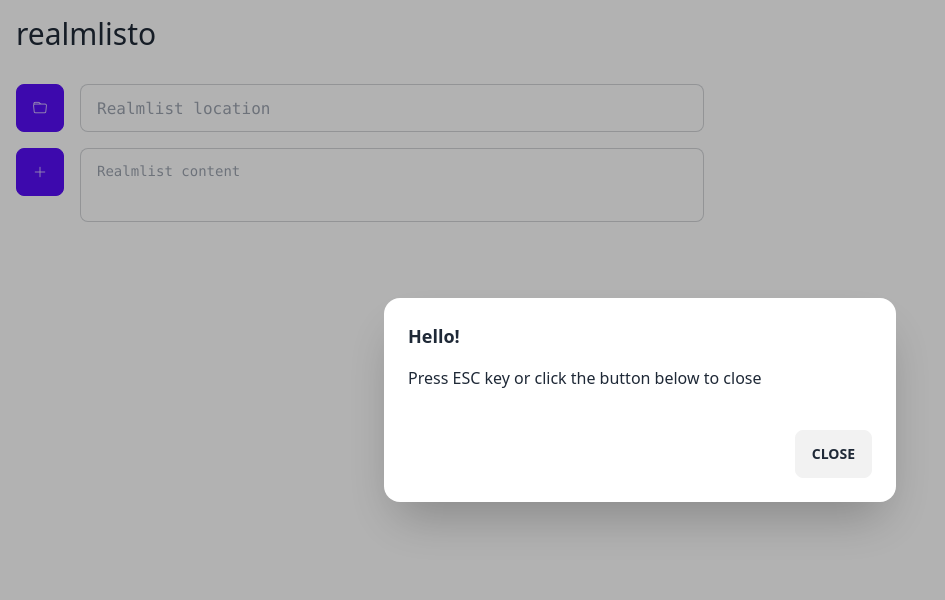
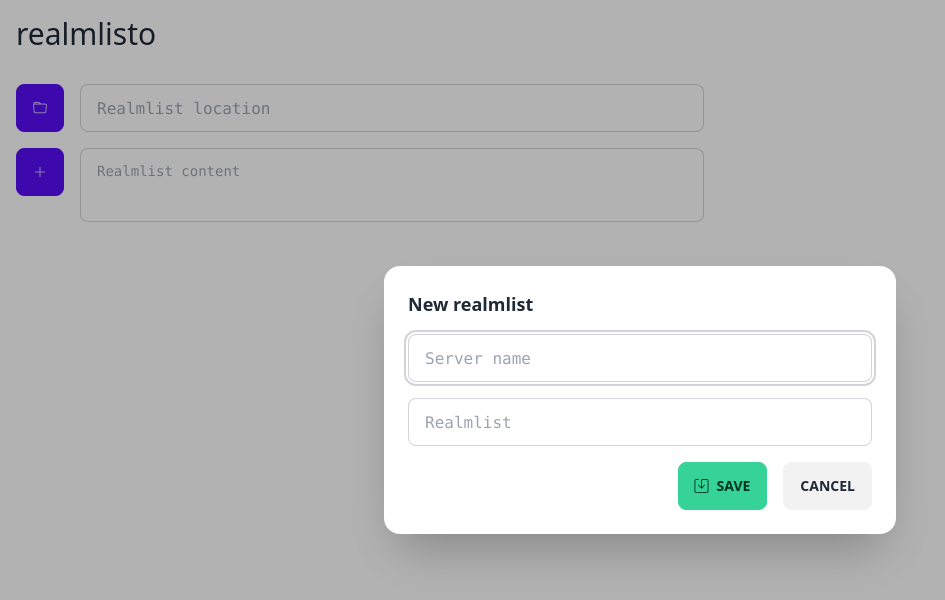
Before and after one commit to nicotakenotice/realmlisto, a SvelteKit app: page / in a window 1280 px wide. Both pictures are taken after a click on the button 40 px from the left and 172 px from the top of the page. Shown: the top 600 px of the page, without its empty margins (0-945 px from the left). Built offline with nearby package versions, Linux system fonts and the light colour scheme.

Commit message:
update dialog for new realmlists

```diff
--- a/src/routes/+page.svelte
+++ b/src/routes/+page.svelte
@@ -1,14 +1,15 @@
 <script lang="ts">
-  import { SOURCE } from '$lib/enums';
-  import { Realmlist } from '$lib/models';
+  import { REALMLIST_SOURCE } from '$lib/enums';
+  import { Realmlist, RealmlistFormData } from '$lib/models';
   import { onMount } from 'svelte';
 
   const appName: string = 'realmlisto';
   let realmlist: Realmlist = new Realmlist();
+  let realmlistFormData: RealmlistFormData = new RealmlistFormData();
   let isSelectingFile: boolean = false;
 
   onMount(async () => {
-    realmlist = await window.electronApi.getRealmlist$(SOURCE.CONFIG);
+    realmlist = await window.electronApi.getRealmlist$(REALMLIST_SOURCE.CONFIG);
   });
 
   const getRealmlist$ = async () => {
@@ -17,7 +18,7 @@
       return;
     }
     isSelectingFile = true;
-    await window.electronApi.getRealmlist$(SOURCE.DIALOG)
+    await window.electronApi.getRealmlist$(REALMLIST_SOURCE.DIALOG)
       .then((value) => {
         if (value.path) {
           realmlist = value;
@@ -26,9 +27,19 @@
       .finally(() => isSelectingFile = false);
   };
 
-  const openRealmlistModal = () => {
-    const modal = document.getElementById('my_modal_1');
+  const openModal = (id: string) => {
+    realmlistFormData = new RealmlistFormData();
+    const modal = document.getElementById(id);
     (modal as any)?.showModal();
+  };
+
+  const closeModal = (id: string) => {
+    const modal = document.getElementById(id);
+    (modal as any)?.close();
+  };
+
+  const addRealmlist$ = async () => {
+    console.log(realmlistFormData);
   };
 </script>
 
@@ -66,7 +77,7 @@
     <div class="tooltip tooltip-right" data-tip="Add new realmlist">
       <button
         class="btn btn-square btn-primary no-animation"
-        on:click={() => openRealmlistModal()}
+        on:click={() => openModal('modal-1')}
       >
         <i class="bi bi-plus-lg"></i>
       </button>
@@ -81,14 +92,44 @@
   </div>
 </div>
 
-<dialog id="my_modal_1" class="modal">
+<dialog id="modal-1" class="modal">
   <div class="modal-box">
-    <h3 class="font-bold text-lg">Hello!</h3>
-    <p class="py-4">Press ESC key or click the button below to close</p>
-    <div class="modal-action">
-      <form method="dialog">
-        <!-- If there is a button in form, it will close the modal -->
-        <button class="btn">Close</button>
+    <div class="flex flex-col gap-4">
+      <h3 class="font-bold text-lg">New realmlist</h3>
+
+      <form class="flex flex-col gap-4" on:submit|preventDefault={() => addRealmlist$()}>
+        <input
+          class="input input-bordered valid:input-success font-mono"
+          type="text"
+          placeholder="Server name"
+          autocomplete="off"
+          required
+          bind:value={realmlistFormData.serverName}
+        />
+
+        <input
+          class="input input-bordered valid:input-success font-mono"
+          type="text"
+          placeholder="Realmlist"
+          autocomplete="off"
+          required
+          bind:value={realmlistFormData.realmlistContent}
+        />
+
+        <div class="flex flex-row justify-end gap-4">
+          <button class="btn btn-success" type="submit">
+            <i class="bi bi-save"></i>
+            <span>Save</span>
+          </button>
+
+          <button
+            class="btn"
+            type="button"
+            on:click={() => closeModal('modal-1')}
+          >
+            Cancel
+          </button>
+        </div>
       </form>
     </div>
   </div>
```
